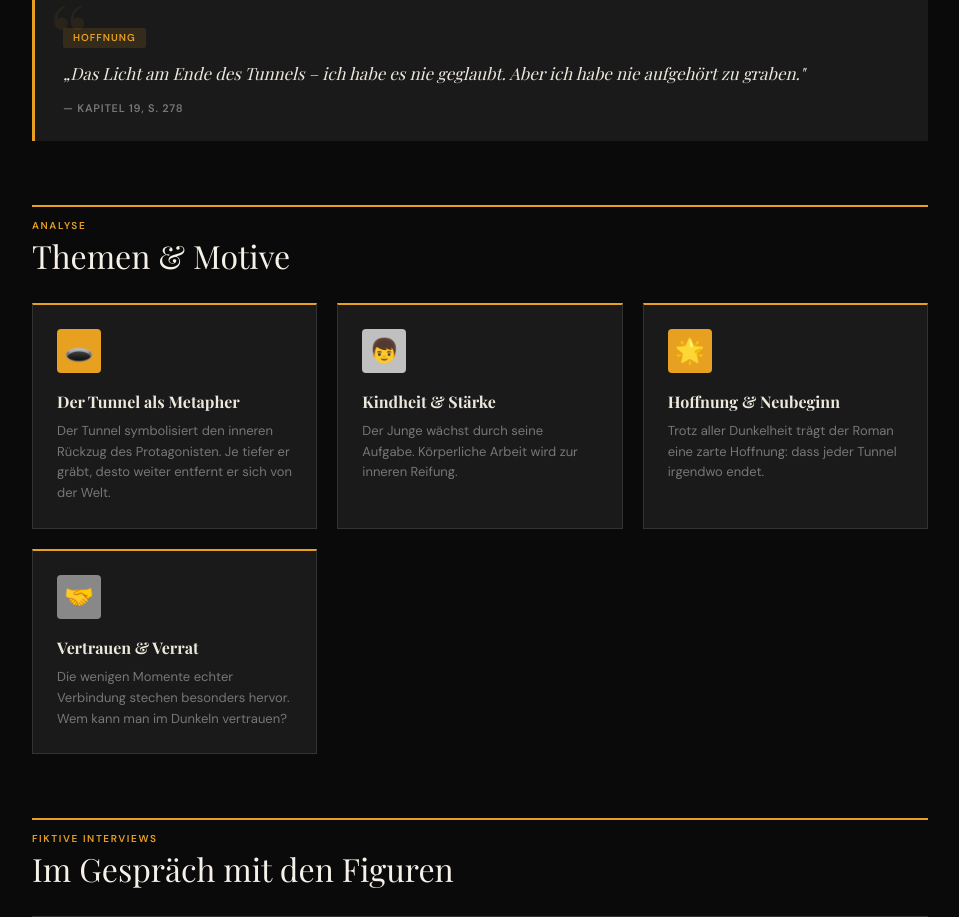
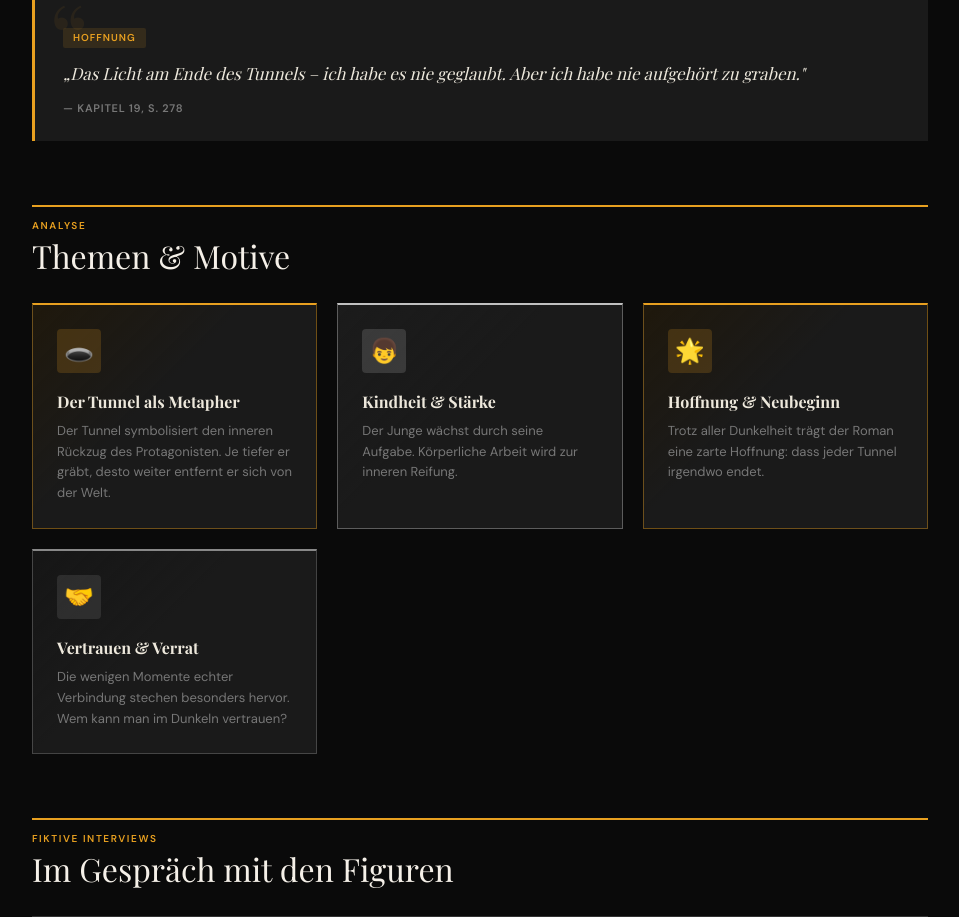
Before and after one commit to Cheremshas/Literaturzeitung_Der_Tunnelbauer, a Flask app: page / in a window 1280 px wide. Shown: the part 1494-2411 px from the top of the page, without its empty margins (160-1119 px from the left). Run offline with Flask 3, Linux system fonts and the light colour scheme; data comes from the database, SQL or seed files in the repository; data that the repository does not hold is empty; parts of the project's set-up code (start-up, migrations or seed data) failed here and were passed over; some web fonts are replaced.

Commit message:
Add files via upload

```diff
--- a/templates/index.html
+++ b/templates/index.html
@@ -943,7 +943,7 @@
     }
 
     .thema-card:hover {
-        border-color: var(--gold);
+        border-color: var(--card-accent, var(--gold));
         transform: translateY(-2px);
     }
 
@@ -1880,9 +1880,17 @@ const ALL_EMOJIS = [
 ];
 
 function buildEmojiGrid(list) {
-    document.getElementById('ep-grid').innerHTML =
-        list.map(e => `<button class="ep-btn" onclick="pickEmoji('${e}')">${e}</button>`)
-            .join('');
+    const grid = document.getElementById('ep-grid');
+    grid.innerHTML = '';
+
+    list.forEach(emoji => {
+        const btn = document.createElement('button');
+        btn.type = 'button';
+        btn.className = 'ep-btn';
+        btn.textContent = emoji;
+        btn.addEventListener('click', () => pickEmoji(emoji));
+        grid.appendChild(btn);
+    });
 }
 
 function filterEmoji(query) {
@@ -1934,11 +1942,43 @@ const SWATCHES = [
     '#27AE60','#F39C12','#D35400','#E67E22','#34495E',
 ];
 
+function normalizeColor(value, fallback = '#E8A020') {
+    if (!value) return fallback;
+
+    const raw = String(value).trim();
+    const hex = raw.match(/^#([0-9a-f]{3}|[0-9a-f]{6}|[0-9a-f]{8})$/i);
+
+    if (hex) {
+        let h = hex[1];
+        if (h.length === 3) {
+            h = h.split('').map(ch => ch + ch).join('');
+        }
+        return '#' + h.slice(0, 6).toUpperCase();
+    }
+
+    const rgb = raw.match(/^rgba?\((\d+),\s*(\d+),\s*(\d+)/i);
+    if (rgb) {
+        return '#' + [rgb[1], rgb[2], rgb[3]]
+            .map(n => Math.max(0, Math.min(255, parseInt(n, 10)))
+                .toString(16)
+                .padStart(2, '0'))
+            .join('')
+            .toUpperCase();
+    }
+
+    return fallback;
+}
+
+function colorWithAlpha(color, alphaHex = '30') {
+    return normalizeColor(color) + alphaHex;
+}
+
 function buildSwatches(currentColor) {
+    const normalized = normalizeColor(currentColor);
     document.getElementById('cp-swatches').innerHTML =
         SWATCHES.map(c => `
             <div
-                class="cp-swatch ${c === currentColor ? 'selected' : ''}"
+                class="cp-swatch ${c.toUpperCase() === normalized ? 'selected' : ''}"
                 style="background: ${c}"
                 onclick="pickColor('${c}')"
                 title="${c}"
@@ -1950,6 +1990,7 @@ function openColorPicker(triggerEl, currentColor, callback) {
     cpCallback = callback;
 
     const picker = document.getElementById('color-picker');
+    const normalized = normalizeColor(currentColor);
 
     // Close emoji picker if it is open
     document.getElementById('emoji-picker').classList.remove('visible');
@@ -1959,32 +2000,36 @@ function openColorPicker(triggerEl, currentColor, callback) {
     picker.style.top  = (rect.bottom + window.scrollY + 6) + 'px';
     picker.style.left = Math.min(rect.left, window.innerWidth - 240) + 'px';
 
-    buildSwatches(currentColor || '#E8A020');
-    document.getElementById('cp-custom-input').value       = currentColor || '#E8A020';
-    document.getElementById('cp-preview').style.background = currentColor || '#E8A020';
+    buildSwatches(normalized);
+    document.getElementById('cp-custom-input').value       = normalized;
+    document.getElementById('cp-preview').style.background = normalized;
 
     // Show AFTER positioning
     picker.classList.add('visible');
 }
 
 function pickColor(color) {
-    document.getElementById('cp-preview').style.background = color;
-    document.getElementById('cp-custom-input').value       = color;
+    const normalized = normalizeColor(color);
+
+    document.getElementById('cp-preview').style.background = normalized;
+    document.getElementById('cp-custom-input').value       = normalized;
 
     document.querySelectorAll('.cp-swatch').forEach(s => {
-        s.classList.toggle('selected', s.title === color);
-    });
-
-    if (cpCallback) cpCallback(color);
+        s.classList.toggle('selected', normalizeColor(s.title) === normalized);
+    });
+
+    if (cpCallback) cpCallback(normalized);
     cpCallback = null;
 
     document.getElementById('color-picker').classList.remove('visible');
 }
 
 function onCustomColor(color) {
-    document.getElementById('cp-preview').style.background = color;
+    const normalized = normalizeColor(color);
+
+    document.getElementById('cp-preview').style.background = normalized;
     document.querySelectorAll('.cp-swatch').forEach(s => s.classList.remove('selected'));
-    if (cpCallback) cpCallback(color);
+    if (cpCallback) cpCallback(normalized);
 }
 
 function closeAllPickers() {
@@ -2271,11 +2316,13 @@ function renderThemen() {
 }
 
 function buildThemaEl(t) {
-    const iconBg = t.icon_bg || '#E8A02020';
+    const accent = normalizeColor(t.icon_bg, '#E8A020');
+    const iconBg = colorWithAlpha(accent, '30');
 
     const div = document.createElement('div');
     div.className = 'thema-card';
     div.id        = 'tc-' + t.id;
+    applyThemaCardColor(div, accent);
 
     div.innerHTML = `
         <div
@@ -2311,7 +2358,7 @@ function buildThemaEl(t) {
     });
     div.querySelector('[data-picker="color"]').addEventListener('click', (e) => {
         e.stopPropagation();
-        const cur = div.querySelector('.thema-icon-wrap').style.background || iconBg;
+        const cur = div.dataset.accentColor || accent;
         openColorPicker(e.currentTarget, cur, (c) => setThemaBg(t.id, c));
     });
     div.querySelector('[data-action="delete"]').addEventListener('click', () => {
@@ -2319,6 +2366,17 @@ function buildThemaEl(t) {
     });
 
     return div;
+}
+
+function applyThemaCardColor(card, color) {
+    const accent = normalizeColor(color);
+
+    card.dataset.accentColor = accent;
+    card.style.setProperty('--card-accent', accent);
+    card.style.borderColor = colorWithAlpha(accent, '66');
+    card.style.borderTopColor = accent;
+    card.style.background =
+        `linear-gradient(135deg, ${colorWithAlpha(accent, '18')}, var(--dark2) 42%)`;
 }
 
 function saveThemaFromDOM(tid) {
@@ -2354,11 +2412,15 @@ function setThemaIcon(tid, emoji) {
 }
 
 function setThemaBg(tid, color) {
+    const accent = normalizeColor(color);
+    const card = document.getElementById('tc-' + tid);
+    if (card) applyThemaCardColor(card, accent);
+
     const wrap = document.getElementById('ticon-wrap-' + tid);
-    if (wrap) wrap.style.background = color + '30';
+    if (wrap) wrap.style.background = colorWithAlpha(accent, '30');
 
     const cur   = DATA.themen.find(t => t.id === tid) || {};
-    cur.icon_bg = color + '30';
+    cur.icon_bg = colorWithAlpha(accent, '30');
 
     fetch('/api/thema/' + tid, {
         method:  'PUT',
```
